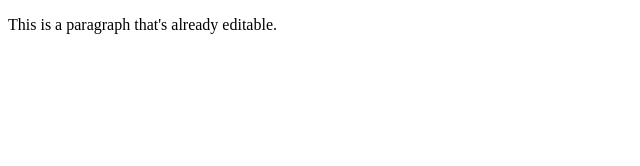
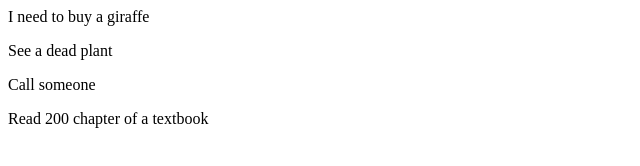
Before and after one commit to LightSlashM/ToDo_App_Front_End, a plain HTML site: page index.html in a window 1280 px wide. Shown: the whole page, without its empty margins (0-640 px from the left). Drawn offline with Linux system fonts and the light colour scheme.

Commit message:
added content to index.html

```diff
--- a/index.html
+++ b/index.html
@@ -1,18 +1,4 @@
-<!DOCTYPE html>
-<html>
-<body>
-
-<p id="myP">This is a paragraph that's already editable.</p>
-
-
-
-
-
-<script>
-
-    document.getElementById("myP").contentEditable = true;
-
-</script>
-
-</body>
-</html>
+<p>I need to buy a giraffe</p>
+<p>See a dead plant</p>
+<p>Call someone</p>
+<p>Read 200 chapter of a textbook</p>
```
